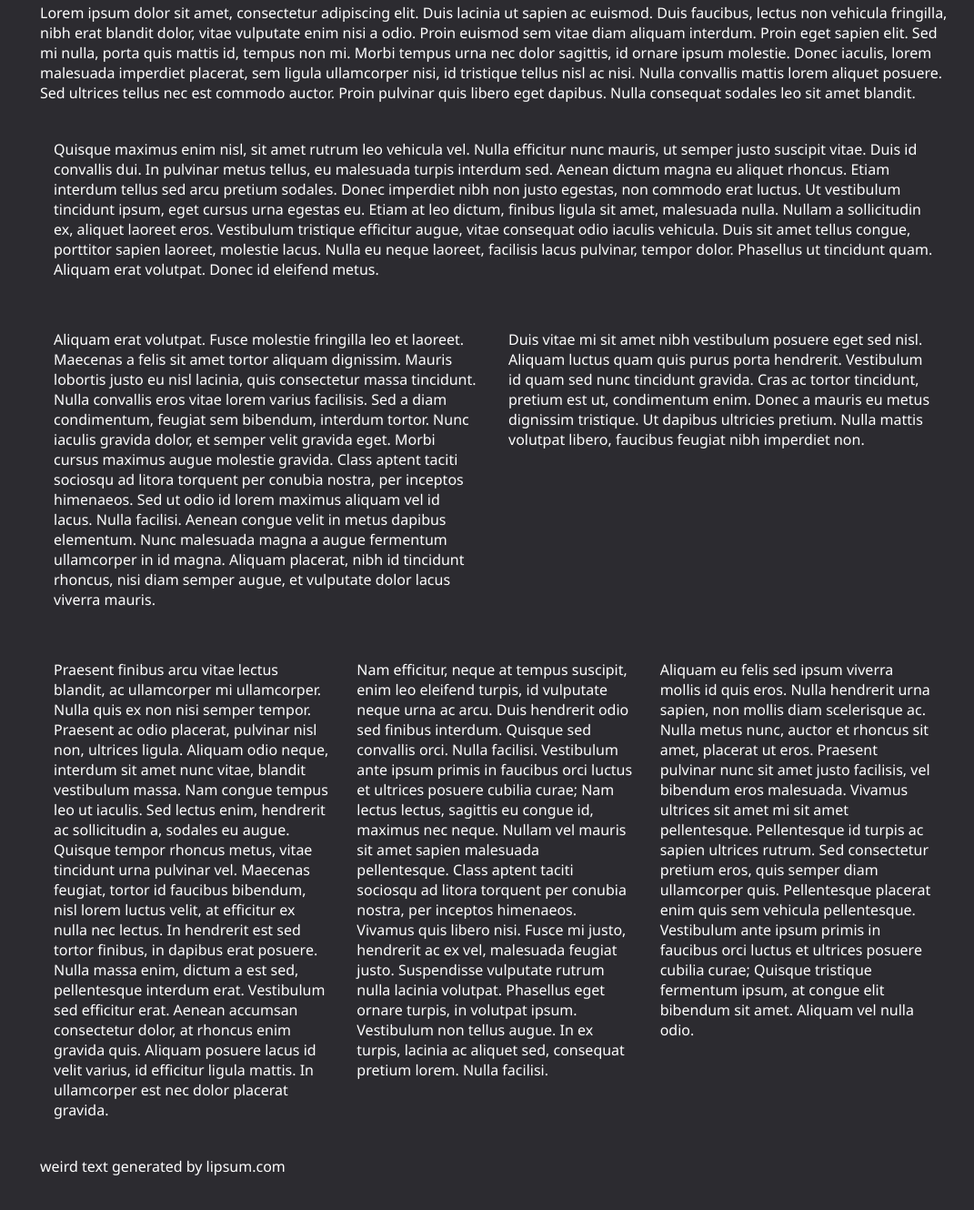
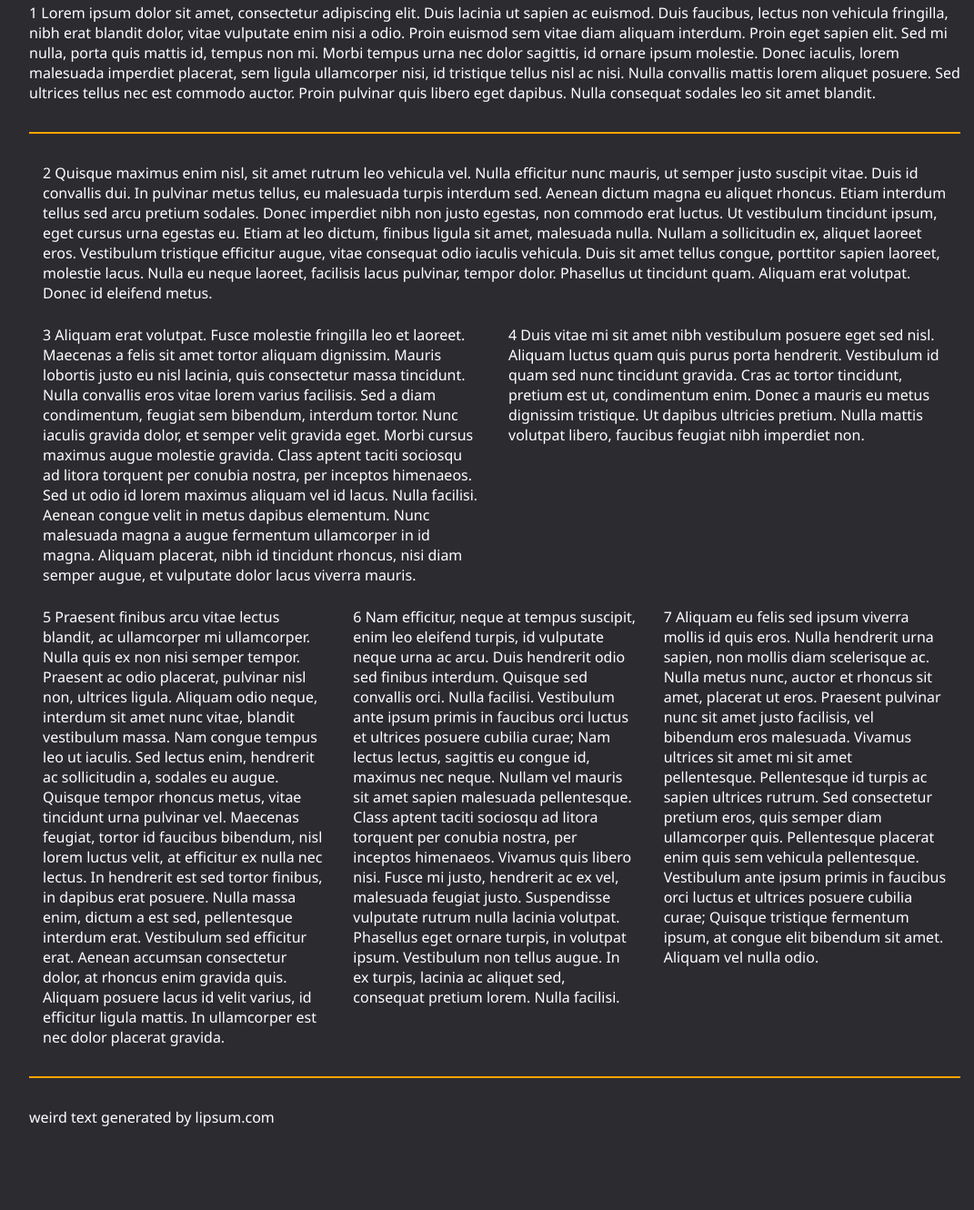
Before and after one commit to orangesquircle/orangesquircle.github.io, a plain HTML site: page index.html in a window 1280 px wide. Shown: the part 826-2156 px from the top of the page at 91% size, without its empty margins (96-1167 px from the left). Drawn offline with Linux system fonts and the light colour scheme.

Commit message:
phone compatibility

```diff
--- a/allstyles.css
+++ b/allstyles.css
@@ -31,17 +31,25 @@ a{
   color: black;
 }
 
-.hmargined{
-  --margined-content-width: 1000px; /*larger number = smaller margin*/
-  --margin-left: auto; /*can be set to pixel*/
-  margin: 0 auto 0 var(--margin-left);
-  width: var(--margined-content-width);
+hr.solid{
+  /* border-top: 3px solid #ffa500; */
+  border: 1px solid #ffa500;
+  background-color: #ffa500;
+  margin-top: 2em;
+  margin-bottom: 2em;
 }
 
-.vmargined{
-  margin-top: 25px;
+.hmargined{
+  --margin-px: auto;
+  margin: 0 10% 0 10%;
 }
 
+.v24{
+  margin-top: 24px;
+  margin-bottom: 24px;
+}
+
+@media screen and (min-width: 600px) {
   .row{
     display: flex;
   }
@@ -52,25 +60,39 @@ a{
     clear: both;
   }
 
+  br.onlysmall{
+    display: none;
+  }
+}
+
 .col1{
-  float: left;
   width: 100%;
-  height: auto;
-  padding: 15px;
 }
 
 .col2{
-  float: left;
   width: 50%;
-  height: auto;
-  padding: 15px;
 }
 
 .col3{
+  width: 33%;
+}
+
+.col1, .col2, .col3{
   float: left;
-  width: 33%;
   height: auto;
-  padding: 15px;
+  margin-left: 15px;
+  margin-right: 15px;
+}
+
+@media screen and (max-width: 600px) {
+  .col1, .col2, .col3{
+    width: 100%;
+  }
+  .col1, .col2, .col3 p{
+    display: inline-block;
+    margin-top: 12px;
+    margin-bottom: 12px;
+  }
 }
 
 /*HEADER STYLES*/
@@ -125,17 +147,24 @@ nav{
 .content{
   margin-top: calc(var(--header-height));
   margin-bottom: calc(var(--footer-height) + 50px);
+  width: 100%;
 }
 
 .title-wrap{
   height: calc(100vh - var(--header-height) - var(--footer-height));
+  background-size: cover;
   width: 100%;
+  background-position: center;
 }
 
 .title-wrap div{
   position: inherit;
+  width: inherit;
 }
 
+.title-wrap h1{
+  word-break: break-all;
+}
 
 /*FOOTER STYLES*/
 
--- a/index.html
+++ b/index.html
@@ -9,7 +9,7 @@
         <meta name="author" content="orangesquircle">
         <meta name="viewport" content="width=device-width, initial-scale=1.0">
         <title>
-            orangesquircle's github
+            orangesquircle
         </title>
     </head>
 
@@ -27,71 +27,79 @@
         <div class="content">
             <div class="title-wrap center">
                 <div class="textcenter">
-                    <h1>orangesquircle.github.io</h1>
-                    <p>Best viewed on laptop/PC.</p>
+                    <h1>orangesquircle<span>.github.io</span></h1>
+                    <p>subheading goes here</p>
                 </div>
             </div>
 
             <div class="hmargined" style="margin-top: 50px;">
                 <p>
-                    Lorem ipsum dolor sit amet, consectetur adipiscing elit. Duis lacinia ut sapien ac euismod. Duis faucibus, lectus non vehicula fringilla, nibh erat blandit dolor, vitae vulputate enim nisi a odio. Proin euismod sem vitae diam aliquam interdum. Proin eget sapien elit. Sed mi nulla, porta quis mattis id, tempus non mi. Morbi tempus urna nec dolor sagittis, id ornare ipsum molestie. Donec iaculis, lorem malesuada imperdiet placerat, sem ligula ullamcorper nisi, id tristique tellus nisl ac nisi. Nulla convallis mattis lorem aliquet posuere. Sed ultrices tellus nec est commodo auctor. Proin pulvinar quis libero eget dapibus. Nulla consequat sodales leo sit amet blandit.
+                    1 Lorem ipsum dolor sit amet, consectetur adipiscing elit. Duis lacinia ut sapien ac euismod. Duis faucibus, lectus non vehicula fringilla, nibh erat blandit dolor, vitae vulputate enim nisi a odio. Proin euismod sem vitae diam aliquam interdum. Proin eget sapien elit. Sed mi nulla, porta quis mattis id, tempus non mi. Morbi tempus urna nec dolor sagittis, id ornare ipsum molestie. Donec iaculis, lorem malesuada imperdiet placerat, sem ligula ullamcorper nisi, id tristique tellus nisl ac nisi. Nulla convallis mattis lorem aliquet posuere. Sed ultrices tellus nec est commodo auctor. Proin pulvinar quis libero eget dapibus. Nulla consequat sodales leo sit amet blandit.
                 </p>
 
+                <hr class="solid">
 
-                <div class="row vmargined">
+                <div class="row v24">
                     <div class="col1">
                         <p>
-                            Quisque maximus enim nisl, sit amet rutrum leo vehicula vel. Nulla efficitur nunc mauris, ut semper justo suscipit vitae. Duis id convallis dui. In pulvinar metus tellus, eu malesuada turpis interdum sed. Aenean dictum magna eu aliquet rhoncus. Etiam interdum tellus sed arcu pretium sodales. Donec imperdiet nibh non justo egestas, non commodo erat luctus. Ut vestibulum tincidunt ipsum, eget cursus urna egestas eu. Etiam at leo dictum, finibus ligula sit amet, malesuada nulla. Nullam a sollicitudin ex, aliquet laoreet eros. Vestibulum tristique efficitur augue, vitae consequat odio iaculis vehicula. Duis sit amet tellus congue, porttitor sapien laoreet, molestie lacus. Nulla eu neque laoreet, facilisis lacus pulvinar, tempor dolor. Phasellus ut tincidunt quam. Aliquam erat volutpat. Donec id eleifend metus.
+                            2 Quisque maximus enim nisl, sit amet rutrum leo vehicula vel. Nulla efficitur nunc mauris, ut semper justo suscipit vitae. Duis id convallis dui. In pulvinar metus tellus, eu malesuada turpis interdum sed. Aenean dictum magna eu aliquet rhoncus. Etiam interdum tellus sed arcu pretium sodales. Donec imperdiet nibh non justo egestas, non commodo erat luctus. Ut vestibulum tincidunt ipsum, eget cursus urna egestas eu. Etiam at leo dictum, finibus ligula sit amet, malesuada nulla. Nullam a sollicitudin ex, aliquet laoreet eros. Vestibulum tristique efficitur augue, vitae consequat odio iaculis vehicula. Duis sit amet tellus congue, porttitor sapien laoreet, molestie lacus. Nulla eu neque laoreet, facilisis lacus pulvinar, tempor dolor. Phasellus ut tincidunt quam. Aliquam erat volutpat. Donec id eleifend metus.
                         </p>
 
                     </div>
                 </div>
 
-                <div class="row vmargined">
+                <div class="row v24">
                     <div class="col2">
                         <div>
                             <p>
-                                Aliquam erat volutpat. Fusce molestie fringilla leo et laoreet. Maecenas a felis sit amet tortor aliquam dignissim. Mauris lobortis justo eu nisl lacinia, quis consectetur massa tincidunt. Nulla convallis eros vitae lorem varius facilisis. Sed a diam condimentum, feugiat sem bibendum, interdum tortor. Nunc iaculis gravida dolor, et semper velit gravida eget. Morbi cursus maximus augue molestie gravida. Class aptent taciti sociosqu ad litora torquent per conubia nostra, per inceptos himenaeos. Sed ut odio id lorem maximus aliquam vel id lacus. Nulla facilisi. Aenean congue velit in metus dapibus elementum. Nunc malesuada magna a augue fermentum ullamcorper in id magna. Aliquam placerat, nibh id tincidunt rhoncus, nisi diam semper augue, et vulputate dolor lacus viverra mauris.
+                                3 Aliquam erat volutpat. Fusce molestie fringilla leo et laoreet. Maecenas a felis sit amet tortor aliquam dignissim. Mauris lobortis justo eu nisl lacinia, quis consectetur massa tincidunt. Nulla convallis eros vitae lorem varius facilisis. Sed a diam condimentum, feugiat sem bibendum, interdum tortor. Nunc iaculis gravida dolor, et semper velit gravida eget. Morbi cursus maximus augue molestie gravida. Class aptent taciti sociosqu ad litora torquent per conubia nostra, per inceptos himenaeos. Sed ut odio id lorem maximus aliquam vel id lacus. Nulla facilisi. Aenean congue velit in metus dapibus elementum. Nunc malesuada magna a augue fermentum ullamcorper in id magna. Aliquam placerat, nibh id tincidunt rhoncus, nisi diam semper augue, et vulputate dolor lacus viverra mauris.
                             </p>
                         </div>
                     </div>
                     <div class="col2">
                         <div>
                             <p>
-                                Duis vitae mi sit amet nibh vestibulum posuere eget sed nisl. Aliquam luctus quam quis purus porta hendrerit. Vestibulum id quam sed nunc tincidunt gravida. Cras ac tortor tincidunt, pretium est ut, condimentum enim. Donec a mauris eu metus dignissim tristique. Ut dapibus ultricies pretium. Nulla mattis volutpat libero, faucibus feugiat nibh imperdiet non.
+                                4 Duis vitae mi sit amet nibh vestibulum posuere eget sed nisl. Aliquam luctus quam quis purus porta hendrerit. Vestibulum id quam sed nunc tincidunt gravida. Cras ac tortor tincidunt, pretium est ut, condimentum enim. Donec a mauris eu metus dignissim tristique. Ut dapibus ultricies pretium. Nulla mattis volutpat libero, faucibus feugiat nibh imperdiet non.
                             </p>
                         </div>
                     </div>
                 </div>
 
-                <div class="row vmargined">
+                <div class="row v24">
                     <div class="col3">
                         <p>
-                            Praesent finibus arcu vitae lectus blandit, ac ullamcorper mi ullamcorper. Nulla quis ex non nisi semper tempor. Praesent ac odio placerat, pulvinar nisl non, ultrices ligula. Aliquam odio neque, interdum sit amet nunc vitae, blandit vestibulum massa. Nam congue tempus leo ut iaculis. Sed lectus enim, hendrerit ac sollicitudin a, sodales eu augue. Quisque tempor rhoncus metus, vitae tincidunt urna pulvinar vel. Maecenas feugiat, tortor id faucibus bibendum, nisl lorem luctus velit, at efficitur ex nulla nec lectus. In hendrerit est sed tortor finibus, in dapibus erat posuere. Nulla massa enim, dictum a est sed, pellentesque interdum erat. Vestibulum sed efficitur erat. Aenean accumsan consectetur dolor, at rhoncus enim gravida quis. Aliquam posuere lacus id velit varius, id efficitur ligula mattis. In ullamcorper est nec dolor placerat gravida.
+                            5 Praesent finibus arcu vitae lectus blandit, ac ullamcorper mi ullamcorper. Nulla quis ex non nisi semper tempor. Praesent ac odio placerat, pulvinar nisl non, ultrices ligula. Aliquam odio neque, interdum sit amet nunc vitae, blandit vestibulum massa. Nam congue tempus leo ut iaculis. Sed lectus enim, hendrerit ac sollicitudin a, sodales eu augue. Quisque tempor rhoncus metus, vitae tincidunt urna pulvinar vel. Maecenas feugiat, tortor id faucibus bibendum, nisl lorem luctus velit, at efficitur ex nulla nec lectus. In hendrerit est sed tortor finibus, in dapibus erat posuere. Nulla massa enim, dictum a est sed, pellentesque interdum erat. Vestibulum sed efficitur erat. Aenean accumsan consectetur dolor, at rhoncus enim gravida quis. Aliquam posuere lacus id velit varius, id efficitur ligula mattis. In ullamcorper est nec dolor placerat gravida.
                         </p>
                     </div>
                     <div class="col3">
                         <p>
-                            Nam efficitur, neque at tempus suscipit, enim leo eleifend turpis, id vulputate neque urna ac arcu. Duis hendrerit odio sed finibus interdum. Quisque sed convallis orci. Nulla facilisi. Vestibulum ante ipsum primis in faucibus orci luctus et ultrices posuere cubilia curae; Nam lectus lectus, sagittis eu congue id, maximus nec neque. Nullam vel mauris sit amet sapien malesuada pellentesque. Class aptent taciti sociosqu ad litora torquent per conubia nostra, per inceptos himenaeos. Vivamus quis libero nisi. Fusce mi justo, hendrerit ac ex vel, malesuada feugiat justo. Suspendisse vulputate rutrum nulla lacinia volutpat. Phasellus eget ornare turpis, in volutpat ipsum. Vestibulum non tellus augue. In ex turpis, lacinia ac aliquet sed, consequat pretium lorem. Nulla facilisi.
+                            6 Nam efficitur, neque at tempus suscipit, enim leo eleifend turpis, id vulputate neque urna ac arcu. Duis hendrerit odio sed finibus interdum. Quisque sed convallis orci. Nulla facilisi. Vestibulum ante ipsum primis in faucibus orci luctus et ultrices posuere cubilia curae; Nam lectus lectus, sagittis eu congue id, maximus nec neque. Nullam vel mauris sit amet sapien malesuada pellentesque. Class aptent taciti sociosqu ad litora torquent per conubia nostra, per inceptos himenaeos. Vivamus quis libero nisi. Fusce mi justo, hendrerit ac ex vel, malesuada feugiat justo. Suspendisse vulputate rutrum nulla lacinia volutpat. Phasellus eget ornare turpis, in volutpat ipsum. Vestibulum non tellus augue. In ex turpis, lacinia ac aliquet sed, consequat pretium lorem. Nulla facilisi.
                         </p>
                     </div>
                     <div class="col3">
                         <p>
-                            Aliquam eu felis sed ipsum viverra mollis id quis eros. Nulla hendrerit urna sapien, non mollis diam scelerisque ac. Nulla metus nunc, auctor et rhoncus sit amet, placerat ut eros. Praesent pulvinar nunc sit amet justo facilisis, vel bibendum eros malesuada. Vivamus ultrices sit amet mi sit amet pellentesque. Pellentesque id turpis ac sapien ultrices rutrum. Sed consectetur pretium eros, quis semper diam ullamcorper quis. Pellentesque placerat enim quis sem vehicula pellentesque. Vestibulum ante ipsum primis in faucibus orci luctus et ultrices posuere cubilia curae; Quisque tristique fermentum ipsum, at congue elit bibendum sit amet. Aliquam vel nulla odio.
+                            7 Aliquam eu felis sed ipsum viverra mollis id quis eros. Nulla hendrerit urna sapien, non mollis diam scelerisque ac. Nulla metus nunc, auctor et rhoncus sit amet, placerat ut eros. Praesent pulvinar nunc sit amet justo facilisis, vel bibendum eros malesuada. Vivamus ultrices sit amet mi sit amet pellentesque. Pellentesque id turpis ac sapien ultrices rutrum. Sed consectetur pretium eros, quis semper diam ullamcorper quis. Pellentesque placerat enim quis sem vehicula pellentesque. Vestibulum ante ipsum primis in faucibus orci luctus et ultrices posuere cubilia curae; Quisque tristique fermentum ipsum, at congue elit bibendum sit amet. Aliquam vel nulla odio.
                         </p>
                     </div>
                 </div>
 
-                <div class="vmargined">
-                    weird text generated by lipsum.com
+                <br class="onlysmall">
+                <hr class="solid">
+
+                <div>
+                    <p>
+                        weird text generated by lipsum.com
+                    </p>
                 </div>
 
             </div>
         </div>
 
-        <div class="footer">
+        <div class="footer center">
             <div>
-                © Copyleft - orangesquircle unlimited<sup>TM</sup> - All rights reserved for me, meaning you get no rights.
+                <p>
+                    © Copyleft - orangesquircle unlimited<sup>TM</sup> - All rights reserved for me, meaning you get no rights.
+                </p>
             </div>
         </div>
     </body>
```
Also changed, not shown: index.css (+24 -6 lines), assets/hamburger.png (added). Lines whose indentation alone changed are shown as unchanged.
